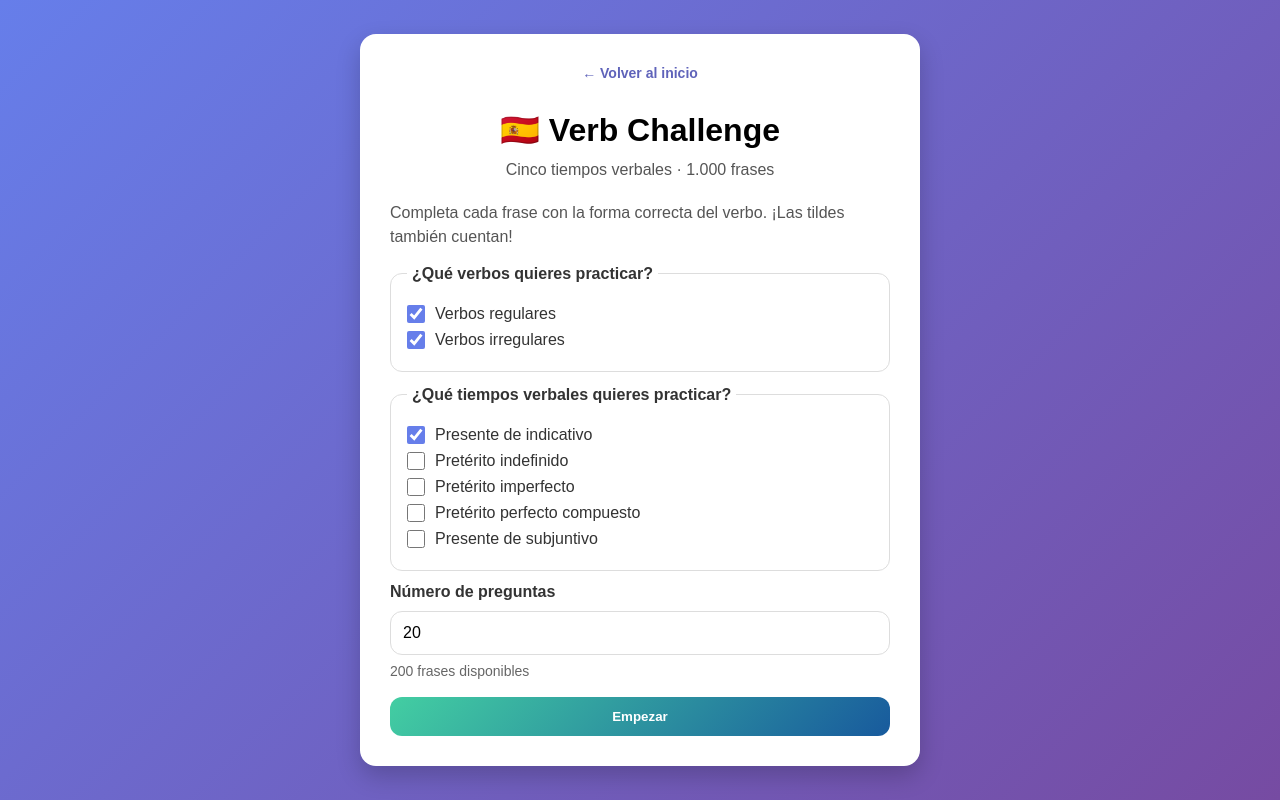
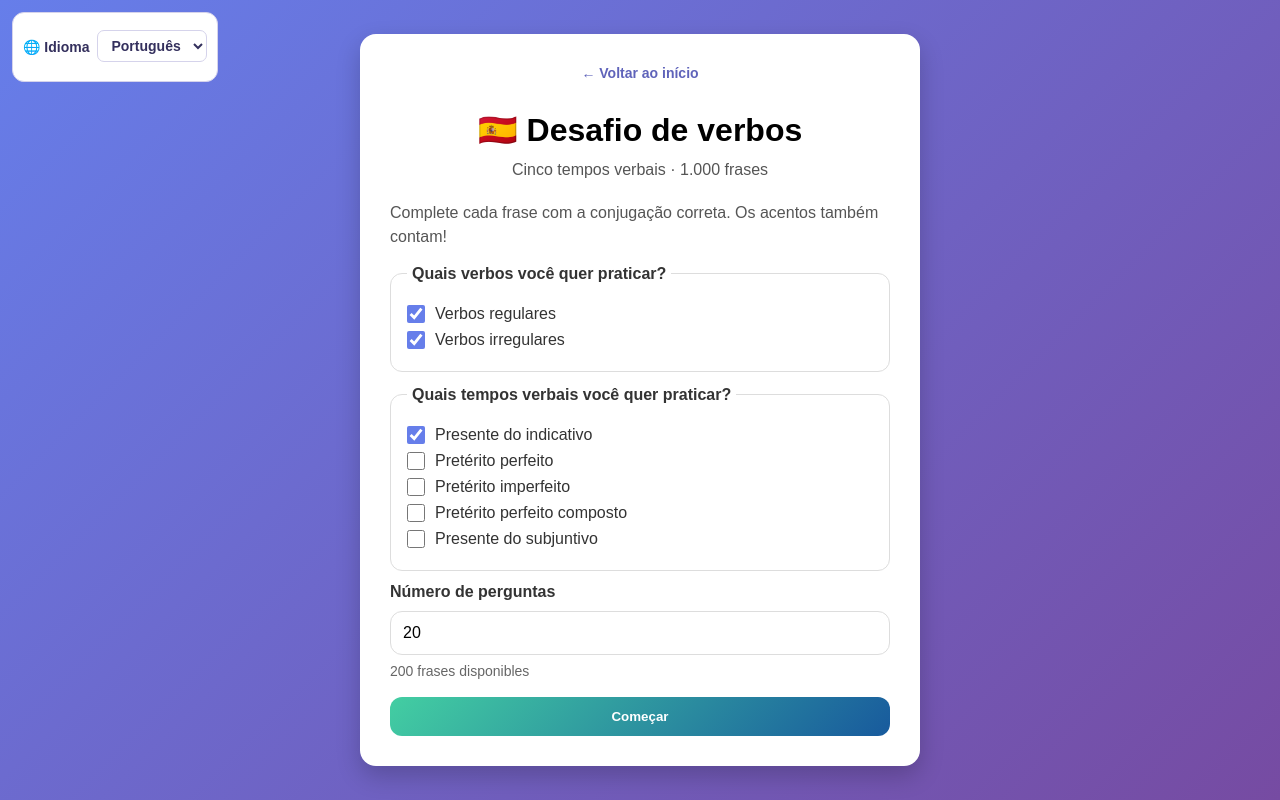
Before and after one commit to Victor-Hugo-05/espanhol, a plain HTML site: page verb-challenge-es.html in a window 1280 px wide. Drawn offline with Linux system fonts and the light colour scheme.

Commit message:
Enable interface language picker on verb-challenge-es.html

```diff
--- a/verb-challenge-es.html
+++ b/verb-challenge-es.html
@@ -68,5 +68,6 @@
     </section>
   </main>
   <script src="verb-challenge-es.js?v=20261118-audio" defer></script>
+<script src="site-language.js?v=20261128-1" defer></script>
 </body>
 </html>
```
